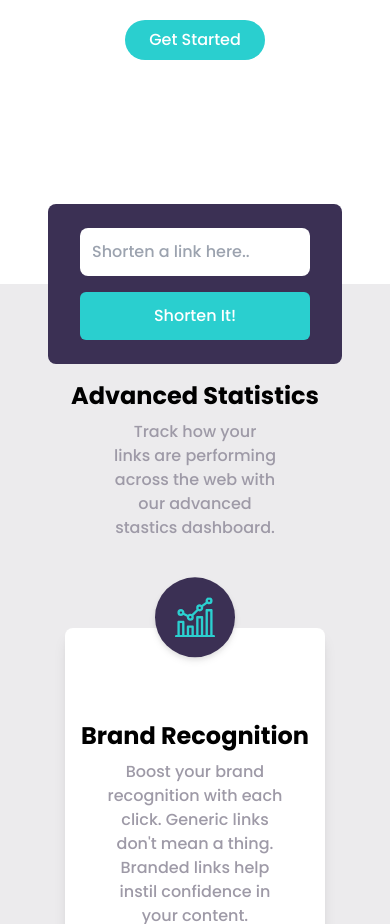
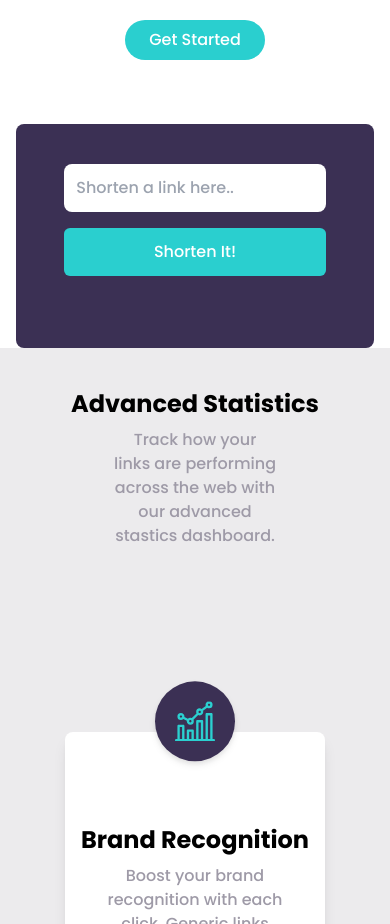
Before and after one commit to Sina-Abf/url-shortening-app, a React (Vite) app: page / in a window 390 px wide. Shown: the part 785-1709 px from the top of the page. Built offline with nearby package versions, Linux system fonts and the light colour scheme.

Commit message:
finish url shortening logic

```diff
--- a/src/components/Boost/Boost.jsx
+++ b/src/components/Boost/Boost.jsx
@@ -1,6 +1,5 @@
 import React from 'react';
 import Button from '../Ui/Button';
-import bg from '../../assets/images/bg-shorten-mobile.svg';
 const Boost = () => {
   return (
     <div className="w-full bg-DarkViolet text-center p-8 text-white">
--- a/src/components/Statistics/Statistics.jsx
+++ b/src/components/Statistics/Statistics.jsx
@@ -7,17 +7,17 @@ import customize from '../../assets/images/icon-fully-customizable.svg';
 const Statistics = () => {
   return (
     <section className="bg-GrayishViolet/20">
-      <div className="flex flex-col items-center justify-center">
-        <h1 className="translate-y-24 lg:translate-y-24 font-bold text-2xl lg:text-4xl mb-2">
+      <div className=" flex flex-col items-center justify-center">
+        <h1 className="font-bold mt-10 text-2xl lg:text-4xl mb-2">
           Advanced Statistics
         </h1>
-        <p className="translate-y-24 lg:translate-y-24 text-md text-GrayishViolet w-5/12 md:w-1/4 text-center">
+        <p className="text-md text-GrayishViolet w-5/12 md:w-1/4 text-center">
           Track how your links are performing across the web with our advanced
           stastics dashboard.
         </p>
       </div>
       <div className="relative flex flex-col items-center lg:flex-row lg:gap-x-8 w-2/3  mx-auto">
-        <div className="w-2 h-1/2 lg:h-5/6 bg-Cyan absolute lg:rotate-90 top-60 lg:top-10 lg:left-2/4 -z-10" />
+        <div className="w-2 h-2/3 lg:h-5/6 bg-Cyan absolute lg:rotate-90 top-60 lg:top-10 lg:left-2/4 -z-10" />
         <Card
           icon={brand}
           circleClassName="mt-20 lg:mt-0 translate-y-2/3 lg:translate-y-1/2 lg:-translate-x-20"
--- a/src/components/Ui/Button.jsx
+++ b/src/components/Ui/Button.jsx
@@ -4,7 +4,7 @@ const Button = (props) => {
   return (
     <button
       onClick={props.onClick}
-      className={`bg-Cyan hover:bg-lightCyan transition-colors duration-300 text-white rounded-full px-6 py-2 ${props.className}`}
+      className={`bg-Cyan hover:bg-lightCyan focus:bg-Cyan transition-colors duration-300 text-white rounded-full px-6 py-2 ${props.className}`}
     >
       {props.children}
     </button>
--- /dev/null
+++ b/src/components/Ui/Spinner.jsx
@@ -0,0 +1,26 @@
+import React from 'react';
+
+const Spinner = () => {
+  return (
+    <div role="status">
+      <svg
+        class="inline mr-2 w-8 h-8 text-gray-200 animate-spin dark:text-gray-600 fill-Cyan"
+        viewBox="0 0 100 101"
+        fill="none"
+        xmlns="http://www.w3.org/2000/svg"
+      >
+        <path
+          d="M100 50.5908C100 78.2051 77.6142 100.591 50 100.591C22.3858 100.591 0 78.2051 0 50.5908C0 22.9766 22.3858 0.59082 50 0.59082C77.6142 0.59082 100 22.9766 100 50.5908ZM9.08144 50.5908C9.08144 73.1895 27.4013 91.5094 50 91.5094C72.5987 91.5094 90.9186 73.1895 90.9186 50.5908C90.9186 27.9921 72.5987 9.67226 50 9.67226C27.4013 9.67226 9.08144 27.9921 9.08144 50.5908Z"
+          fill="currentColor"
+        />
+        <path
+          d="M93.9676 39.0409C96.393 38.4038 97.8624 35.9116 97.0079 33.5539C95.2932 28.8227 92.871 24.3692 89.8167 20.348C85.8452 15.1192 80.8826 10.7238 75.2124 7.41289C69.5422 4.10194 63.2754 1.94025 56.7698 1.05124C51.7666 0.367541 46.6976 0.446843 41.7345 1.27873C39.2613 1.69328 37.813 4.19778 38.4501 6.62326C39.0873 9.04874 41.5694 10.4717 44.0505 10.1071C47.8511 9.54855 51.7191 9.52689 55.5402 10.0491C60.8642 10.7766 65.9928 12.5457 70.6331 15.2552C75.2735 17.9648 79.3347 21.5619 82.5849 25.841C84.9175 28.9121 86.7997 32.2913 88.1811 35.8758C89.083 38.2158 91.5421 39.6781 93.9676 39.0409Z"
+          fill="currentFill"
+        />
+      </svg>
+      <span class="sr-only">Loading...</span>
+    </div>
+  );
+};
+
+export default Spinner;
--- a/src/components/Url/Url.jsx
+++ b/src/components/Url/Url.jsx
@@ -1,11 +1,16 @@
 import { useEffect, useState } from 'react';
 import Button from '../Ui/Button';
 import axios from 'axios';
+import UrlItem from './UrlItem';
+import Spinner from '../Ui/Spinner';
 
 const Url = () => {
   const [inputLink, setInputLink] = useState('');
-  const [fullData, setFullData] = useState([]);
+  const [initialData, setInitialData] = useState([]);
+  const [newsetData, setNewsetData] = useState([]);
   const [isDoneTyping, setIsDoneTyping] = useState(false);
+  const [isEmpty, setIsEmpty] = useState(false);
+  const [isLoading, setIsLoading] = useState(false);
 
   const linkChangeHandler = (e) => {
     setInputLink(e.target.value);
@@ -15,14 +20,20 @@ const Url = () => {
     e.preventDefault();
     setIsDoneTyping((prevState) => !prevState);
 
+    if (inputLink.trim().length === 0) {
+      setIsEmpty(true);
+      return;
+    }
+
     const urlData = {
       initialUrl: inputLink,
     };
 
-    setFullData((prevData) => prevData.concat(urlData));
+    setInitialData((prevData) => prevData.concat(urlData));
   };
 
   const dataSendHandler = async () => {
+    setIsLoading(true);
     const response = await axios({
       method: 'post',
       url: `https://api.shrtco.de/v2/shorten?url=${inputLink}`,
@@ -30,8 +41,14 @@ const Url = () => {
 
     const data = await response.data;
 
+    if (!data.ok) {
+      setIsEmpty(true);
+    }
+
+    setIsLoading(false);
+
     // Adding shorted link to array
-    const newCopiedArray = [...fullData];
+    const newCopiedArray = [...initialData];
 
     const toBeShorted = newCopiedArray.find(
       (linkItem) => linkItem.initialUrl === inputLink
@@ -40,30 +57,50 @@ const Url = () => {
 
     toBeShorted.shortedLink = data.result.full_short_link;
 
-    console.log(toBeShorted);
+    setNewsetData((prevData) => prevData.concat(toBeShorted));
   };
 
-  console.log(fullData);
-
   useEffect(() => {
-    if (fullData.length === 0) return;
+    if (initialData.length === 0) return;
     dataSendHandler();
   }, [isDoneTyping]);
 
   return (
-    <section className="px-12 md:px-24 translate-y-1/2">
+    <section className="px-12 pb-4 bg-DarkViolet rounded-lg w-11/12 mx-auto md:px-24 ">
       <form
         onSubmit={formSubmitHandler}
-        className="rounded-lg px-8 py-6 lg:py-8 lg:px-24 flex flex-col gap-y-4 bg-DarkViolet  mx-auto lg:flex-row lg:gap-x-4"
+        className="py-10 flex flex-col gap-y-4 lg:flex-row lg:gap-x-4"
       >
         <input
           placeholder="Shorten a link here.."
           onChange={linkChangeHandler}
+          value={inputLink}
           className="px-3 py-3 rounded-lg lg:flex-1 lg:mx-auto outline-none"
           type="text"
         />
-        <Button className="rounded-md py-3 lg:mx-auto">Shorten It!</Button>
+        <Button className="rounded-md py-3 lg:mx-auto mb-4 lg:mb-0">
+          {isLoading && <Spinner />}
+          {!isLoading && 'Shorten It!'}
+        </Button>
       </form>
+      {isEmpty && (
+        <p className="text-red-500 pb-4 text-center">
+          Please Enter a Valid URL!
+        </p>
+      )}
+
+      {!newsetData.length !== 0 &&
+        newsetData.map((url) => {
+          return (
+            <ul>
+              <UrlItem
+                key={Math.random()}
+                initialUrl={url.initialUrl}
+                shortedLink={url.shortedLink}
+              />
+            </ul>
+          );
+        })}
     </section>
   );
 };
--- /dev/null
+++ b/src/components/Url/UrlItem.jsx
@@ -0,0 +1,22 @@
+import React from 'react';
+import Button from '../Ui/Button';
+
+const UrlItem = (props) => {
+  return (
+    <li className="bg-white divide-y-2 lg:divide-y-0 w-full p-2 flex flex-col gap-y-2 mb-4 lg:mb-0 lg:gap-y-0 lg:flex-row lg:items-center lg:justify-between lg:mb-2 rounded-lg">
+      <h1>{props.initialUrl}</h1>
+      <div className="flex w-full lg:w-auto flex-col lg:flex-row lg:gap-x-2 lg:items-center">
+        <a
+          className="text-Cyan mb-4 lg:mb-0 mt-2 lg:mt-0"
+          target="_blank"
+          href={props.shortedLink}
+        >
+          {props.shortedLink}
+        </a>
+        <Button className="w-full rounded-md">Copy</Button>
+      </div>
+    </li>
+  );
+};
+
+export default UrlItem;
```
